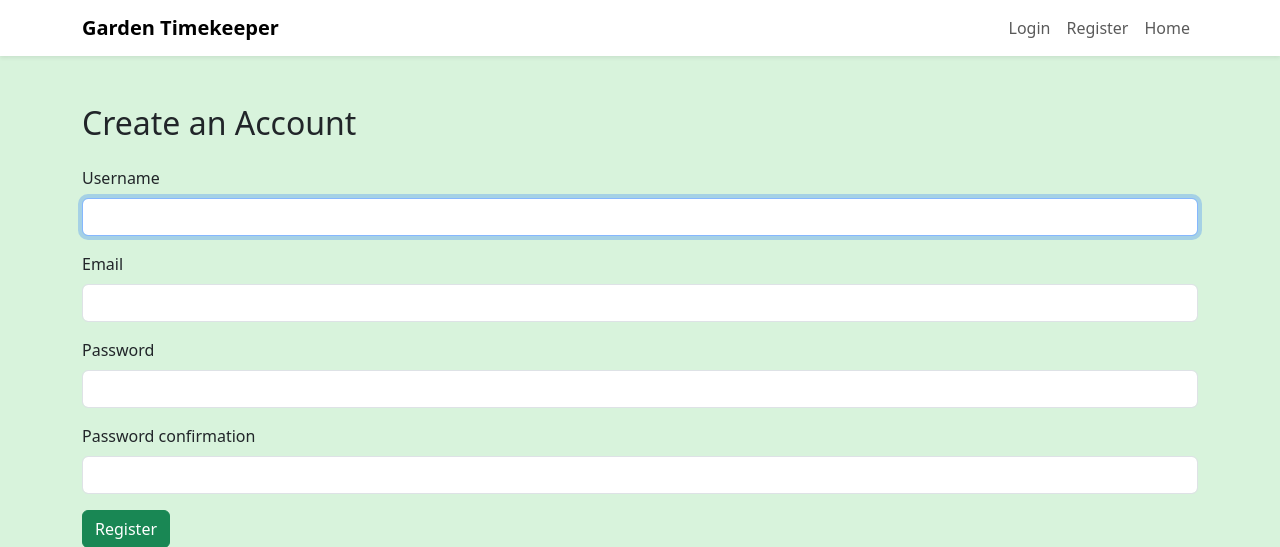
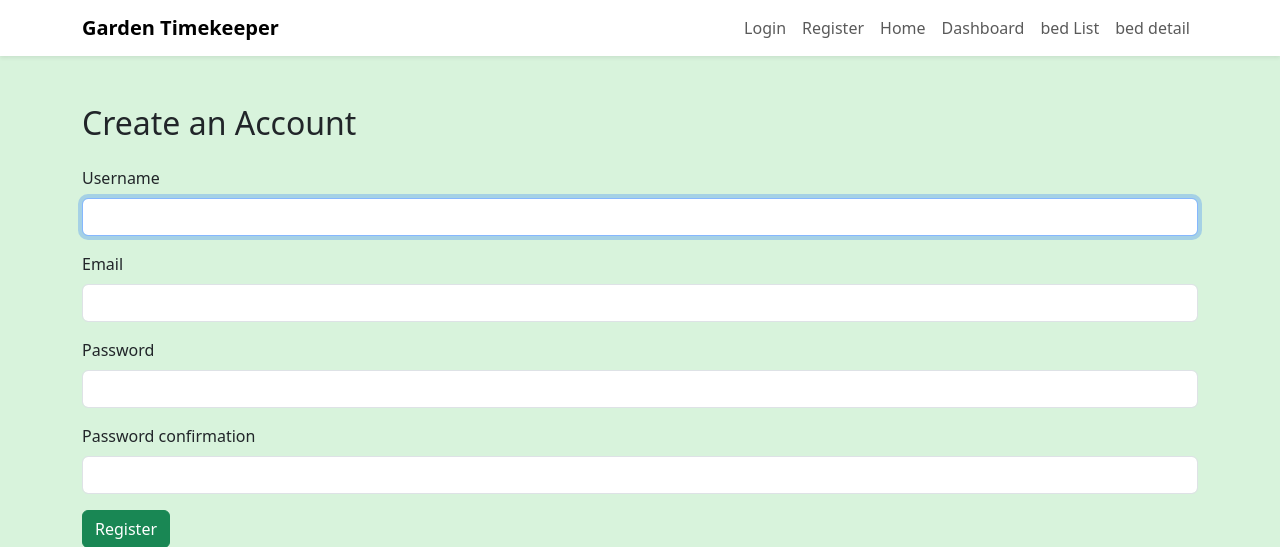
Before and after one commit to mrosevere/garden_timekeeper, a Django app: page /accounts/register/ in a window 1280 px wide. Shown: the top 547 px of the page. Run offline with Django 5.2, Linux system fonts and the light colour scheme.

Commit message:
add navigation links to new pages

```diff
--- a/core/templates/core/base.html
+++ b/core/templates/core/base.html
@@ -39,6 +39,7 @@
 
         <div class="collapse navbar-collapse" id="navbarNav">
           <ul class="navbar-nav ms-auto">
+            <!-- Login Navigation -->
             <ul class="navbar-nav ms-auto">
                 {% if user.is_authenticated %}
                     <li class="nav-item">
@@ -53,8 +54,18 @@
                     </li>
                 {% endif %}
             </ul>
+            <!-- Page Navigation -->
             <li class="nav-item">
               <a class="nav-link" href="/">Home</a>
+            </li>
+             <li class="nav-item">
+              <a class="nav-link" href="/dashboard">Dashboard</a>
+            </li>
+            <li class="nav-item">
+              <a class="nav-link" href="/beds">bed List</a>
+            </li>
+            <li class="nav-item">
+              <a class="nav-link" href="/beds/<int:pk>">bed detail</a>
             </li>
           </ul>
         </div>
```
